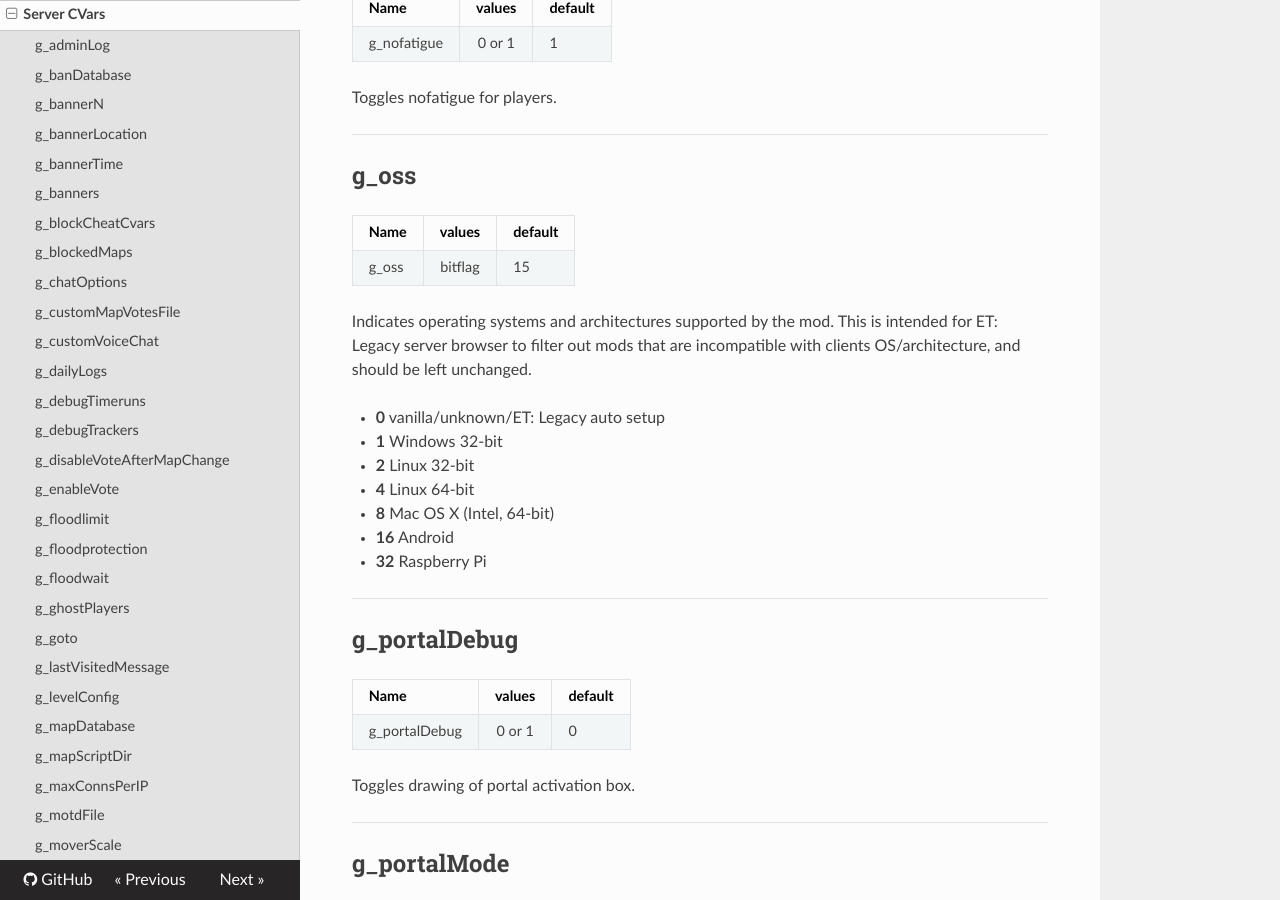
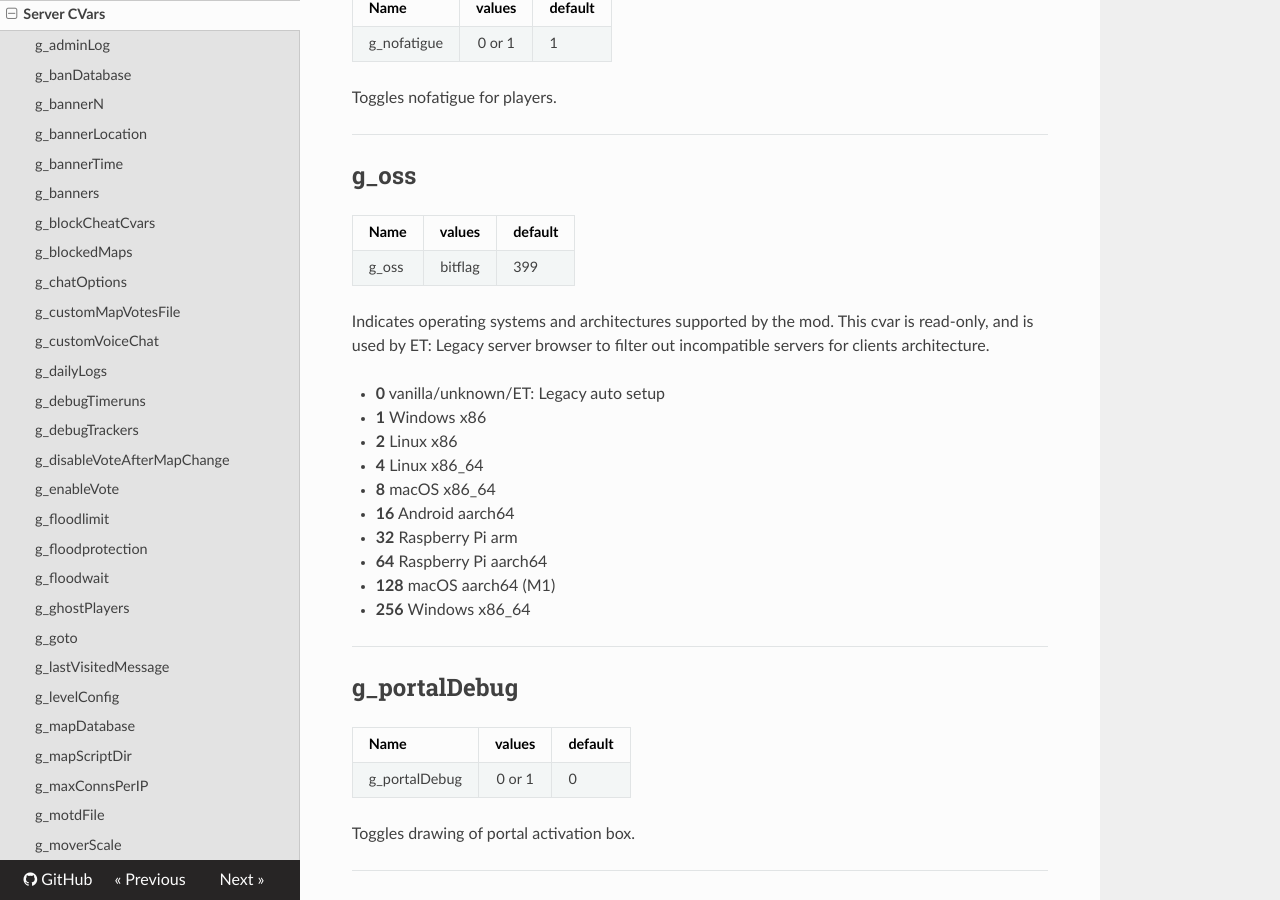
Before and after one commit to etjump/documentation, an MkDocs documentation site: the page built from docs/server/server_cvars.md, in a window 1280 px wide and 900 px high, scrolled down 8070 px. Built offline with MkDocs 1.6.1, drawn with Linux system fonts in a browser that asks for light colours; nearby versions of some CDN libraries.

```diff
--- a/docs/server/server_cvars.md
+++ b/docs/server/server_cvars.md
@@ -324,17 +324,20 @@ Toggles nofatigue for players.
 ## g_oss
 Name                    | values        | default
 ------------------------|:-------------:|-------------
-g_oss                   | bitflag       | 15
+g_oss                   | bitflag       | 399
 
-Indicates operating systems and architectures supported by the mod. This is intended for ET: Legacy server browser to filter out mods that are incompatible with clients OS/architecture, and should be left unchanged.
+Indicates operating systems and architectures supported by the mod. This cvar is read-only, and is used by ET: Legacy server browser to filter out incompatible servers for clients architecture.
 
 * __0__ vanilla/unknown/ET: Legacy auto setup
-* __1__ Windows 32-bit
-* __2__ Linux 32-bit
-* __4__ Linux 64-bit
-* __8__ Mac OS X (Intel, 64-bit)
-* __16__ Android
-* __32__ Raspberry Pi
+* __1__ Windows x86
+* __2__ Linux x86
+* __4__ Linux x86_64
+* __8__ macOS x86_64
+* __16__ Android aarch64
+* __32__ Raspberry Pi arm
+* __64__ Raspberry Pi aarch64
+* __128__ macOS aarch64 (M1)
+* __256__ Windows x86_64
 
 ---
 
```
Also changed, not shown: docs/client/client_cvars.md (+9 -0 lines), docs/mapping/mapping_entities.md (+1 -1 lines).
